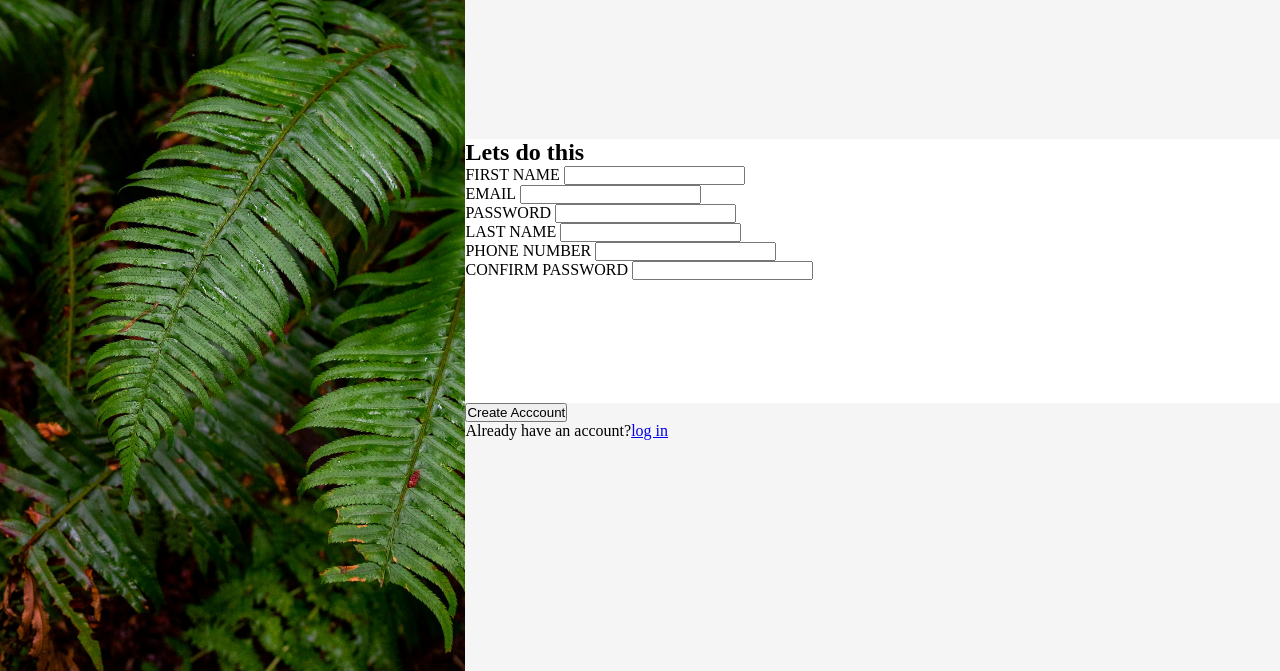
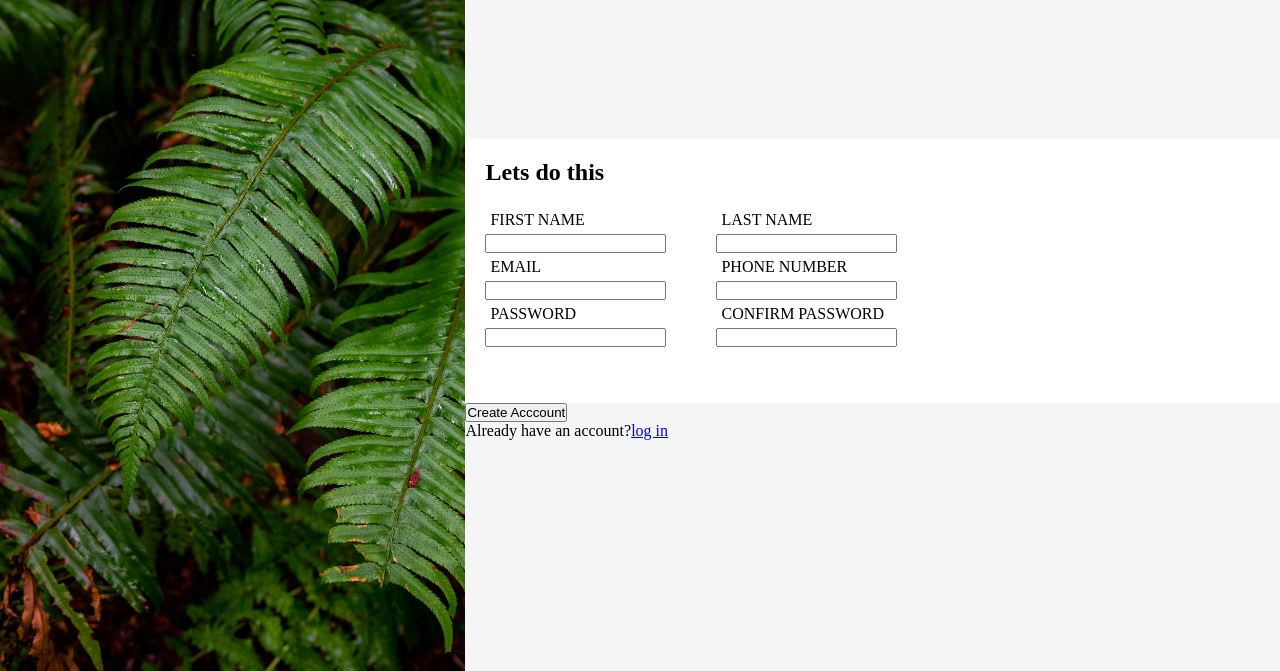
Before and after one commit to Kummirai/sign-up-form, a plain HTML site: page index.html in a window 1280 px wide. Shown: the part 129-800 px from the top of the page. Drawn offline with Linux system fonts and the light colour scheme.

Commit message:
Style form input section

```diff
--- a/style.css
+++ b/style.css
@@ -34,6 +34,10 @@
     background-color:whitesmoke ;
     width: 70%;
     height: 100%;
+
+}
+.formHeading{
+    padding: 20px;
 }
 
 .myForm, .bottomSection, .intro{
@@ -42,3 +46,16 @@
 .myForm{
     background-color: white;
 }
+form{
+    display: flex;
+    gap: 30px;
+}
+
+.formLeftSection>div, .formRightSection>div{
+    display: flex;
+    flex-direction: column;
+    margin-left: 20px;
+}
+label{
+    padding: 5px;
+}
```
